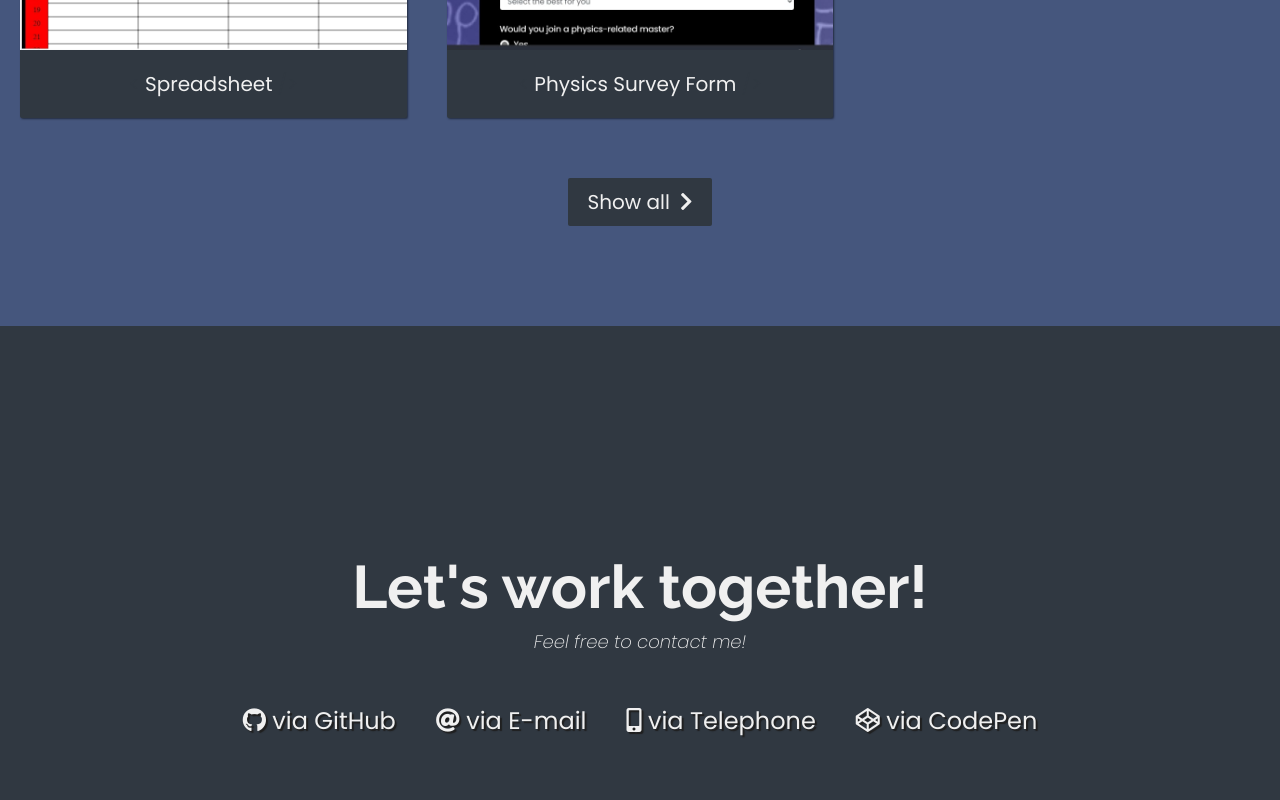
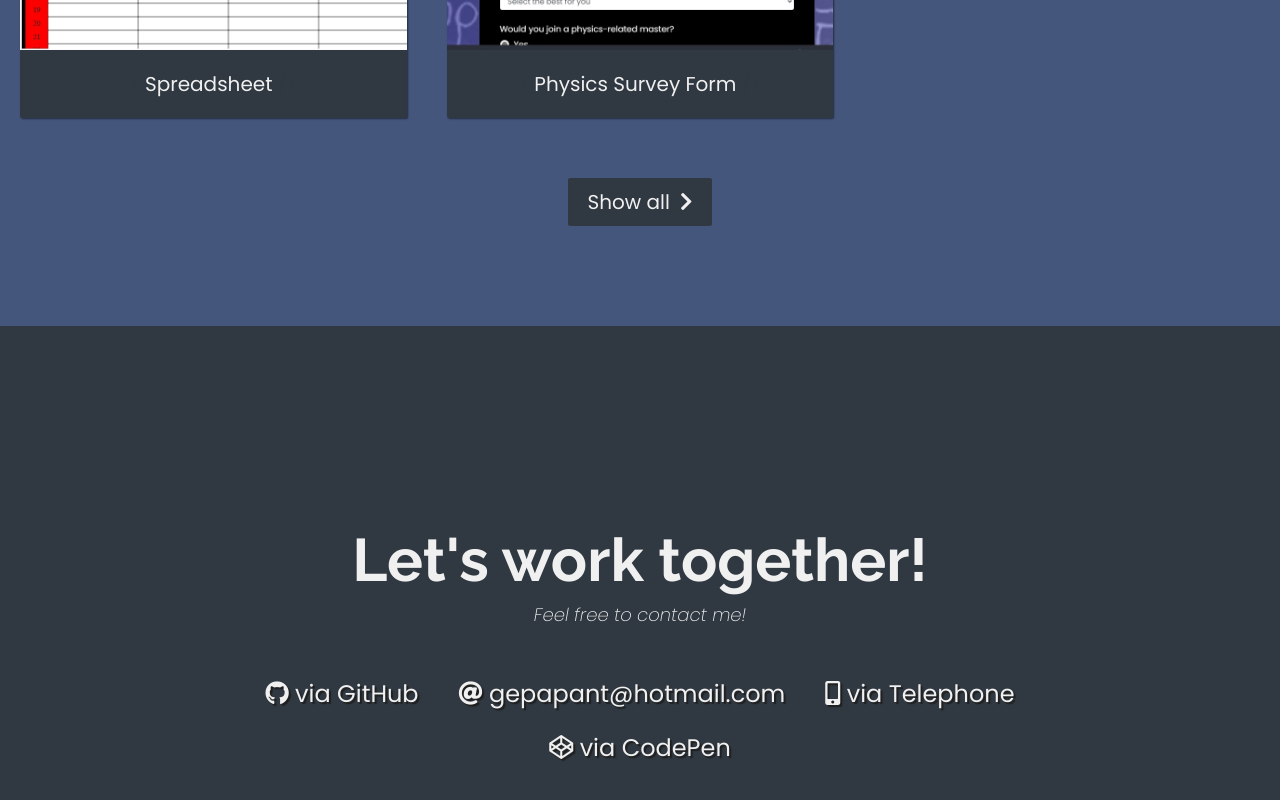
Before and after one commit to gepapant/gepapant.github.io, a plain HTML site: page index.html in a window 1280 px wide. Shown: the part 1819-2619 px from the top of the page. Drawn offline with Linux system fonts and the light colour scheme.

Commit message:
Update index.html

```diff
--- a/index.html
+++ b/index.html
@@ -161,7 +161,7 @@
       ><i class="fab fa-github"></i> via GitHub</a
     >
     <a href="gepapant@hotmail.com" class="btn contact-details"
-      ><i class="fas fa-at"></i> via E-mail</a
+      ><i class="fas fa-at"></i> gepapant@hotmail.com </a
     >
     <a href="tel:+306972785615" class="btn contact-details"
       ><i class="fas fa-mobile-alt"></i> via Telephone</a
```
